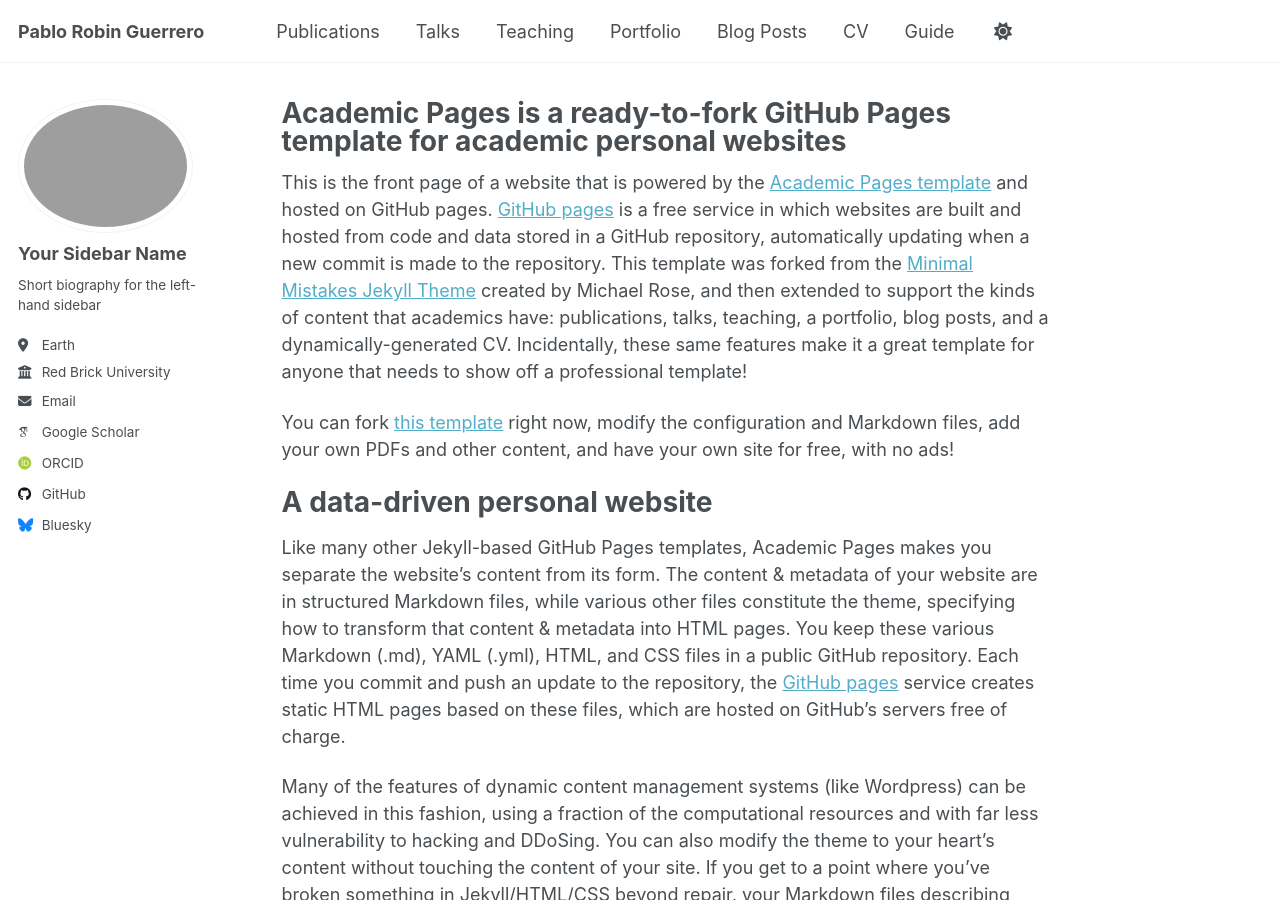
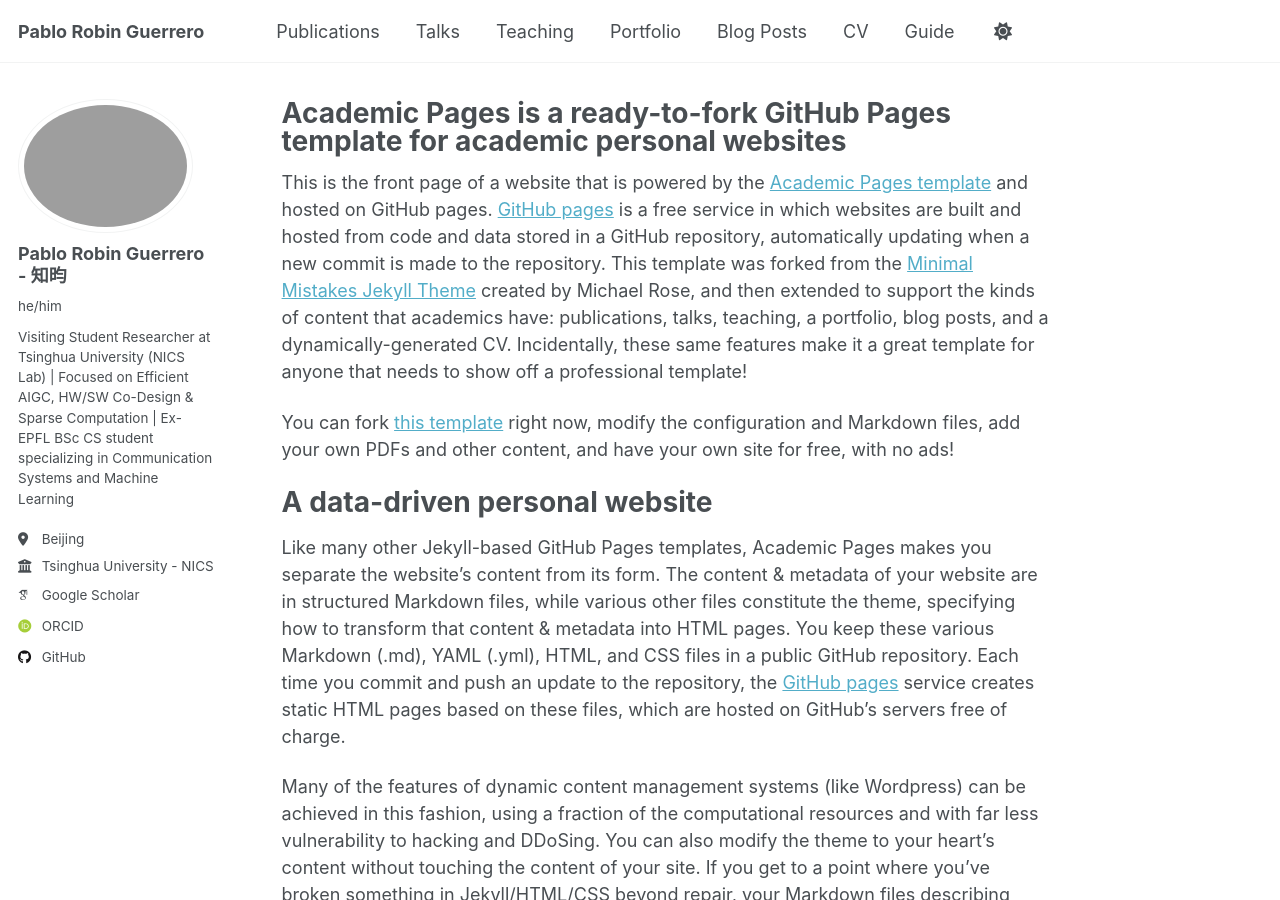
Before and after one commit to veridisyndrome/veridisyndrome.github.io, a Jekyll site: the page built from _pages/about.md, in a window 1280 px wide and 900 px high. Built offline with Jekyll 4.4.1, drawn with Linux system fonts in a browser that asks for light colours; some web fonts are replaced; a script that is not in the unit is left out.

Commit message:
add final profile infos

```diff
--- a/_config.yml
+++ b/_config.yml
@@ -23,13 +23,13 @@
 author:
   # Biographic information
   avatar           : "profile.png"
-  name             : "Your Sidebar Name"
-  pronouns         : # example: "she/her"
-  bio              : "Short biography for the left-hand sidebar"
-  location         : "Earth"
-  employer         : "Red Brick University"
+  name             : "Pablo Robin Guerrero - 知昀"
+  pronouns         : "he/him"
+  bio              : " Visiting Student Researcher at Tsinghua University (NICS Lab) | Focused on Efficient AIGC, HW/SW Co-Design & Sparse Computation | Ex-EPFL BSc CS student specializing in Communication Systems and Machine Learning"
+  location         : "Beijing"
+  employer         : "Tsinghua University - NICS Lab"
   uri              : # URL
-  email            : "none@example.org"
+  email            : # URL
 
   # Academic websites
   academia         : # URL
@@ -52,7 +52,7 @@
 
   # Social media
   artstation       : # Username
-  bluesky          : "bsky.app" # Replace this with you Bluesky username
+  bluesky          : # URL
   facebook         : # Username
   flickr            : # Username
   foursquare       : # Username
```
